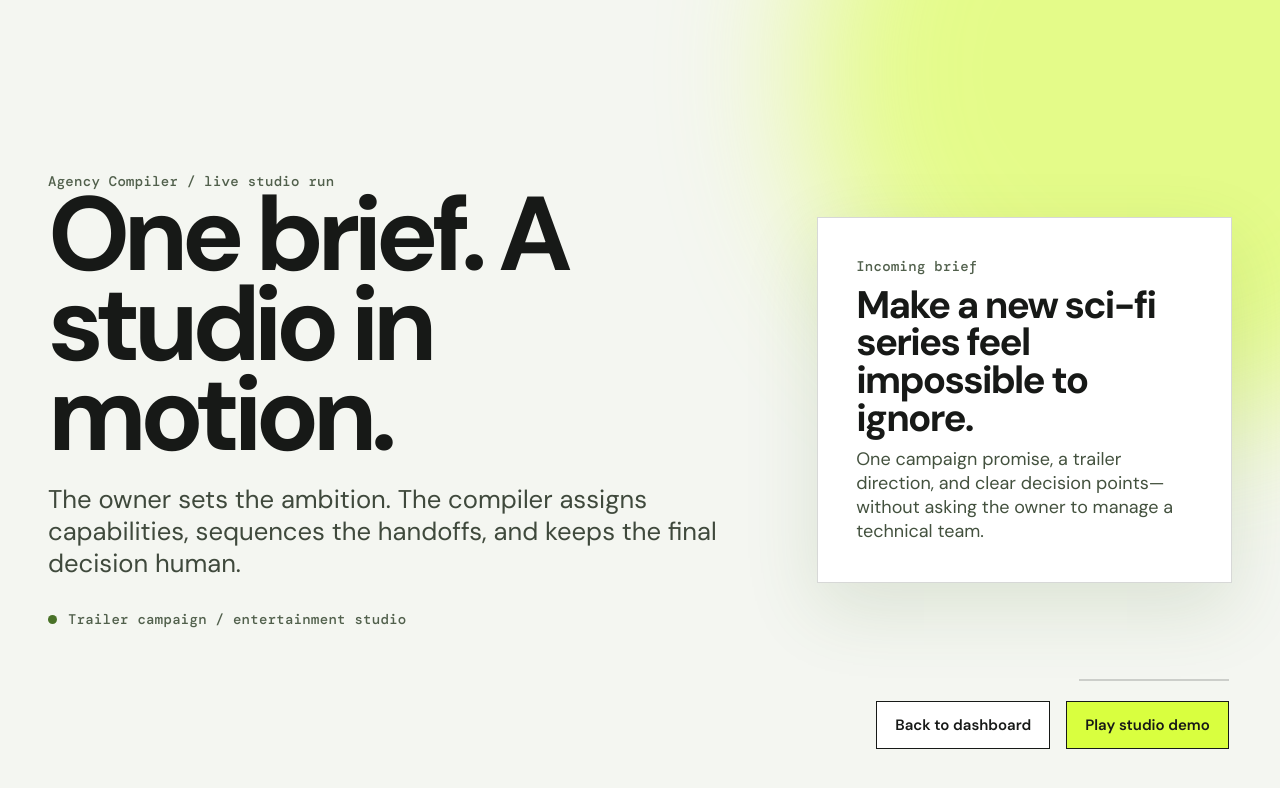
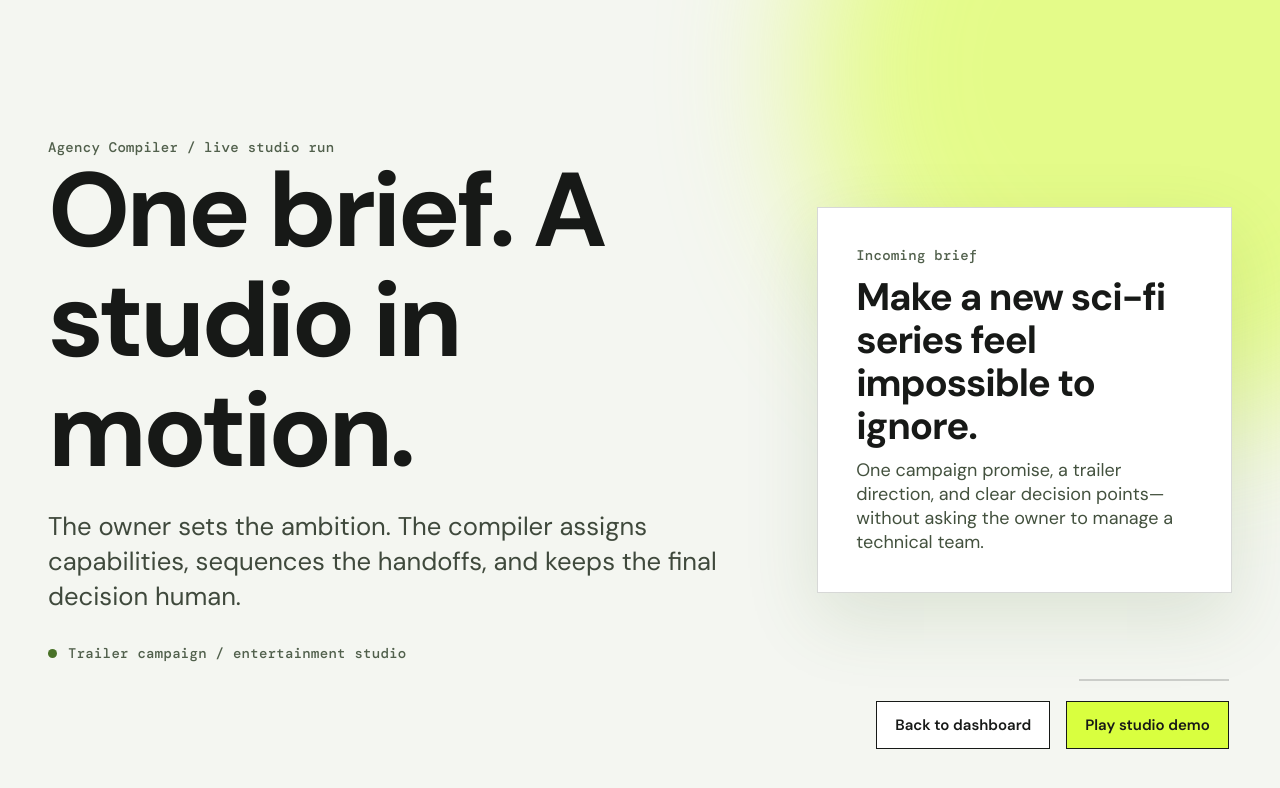
Before and after one commit to machinedigital-ai/agency-compiler-prototype, a website: page review-reel.html in a window 1280 px wide. Drawn offline with nearby package versions, Linux system fonts and the light colour scheme.

Commit message:
Improve studio demo typography

```diff
--- a/review-reel.html
+++ b/review-reel.html
@@ -18,10 +18,10 @@
       .scene-inner { position:relative; z-index:1; display:grid; grid-template-columns:minmax(0,1.25fr) minmax(260px,.75fr); width:min(1320px,calc(100% - 96px)); height:100%; margin:0 auto; padding:clamp(30px,5vw,80px) 0; gap:clamp(28px,6vw,90px); align-items:center; }
       .eyebrow,.detail,.step { margin:0; color:#51604c; font:500 14px "DM Mono",monospace; letter-spacing:.02em; }
       .step { display:flex; gap:11px; align-items:center; } .step::before { width:9px; height:9px; border-radius:50%; background:#497228; content:""; }
-      h1,h2,p { margin-top:0; } h1 { max-width:10ch; margin-bottom:24px; font-size:clamp(58px,8.2vw,140px); line-height:.86; letter-spacing:-.065em; } h2 { font-size:clamp(36px,4.6vw,74px); line-height:.92; letter-spacing:-.055em; }
-      .lead { max-width:42ch; margin-bottom:30px; color:#3f493c; font-size:clamp(19px,2vw,29px); line-height:1.25; }
+      h1,h2,p { margin-top:0; } h1 { max-width:10ch; margin-bottom:24px; font-size:clamp(58px,8.2vw,140px); line-height:1.05; letter-spacing:-.035em; } h2 { font-size:clamp(36px,4.6vw,74px); line-height:1.08; letter-spacing:-.035em; }
+      .lead { max-width:42ch; margin-bottom:30px; color:#3f493c; font-size:clamp(19px,2vw,29px); line-height:1.35; }
       .panel { padding:clamp(22px,3vw,42px); border:1px solid rgba(23,25,23,.17); background:#fff; box-shadow:0 26px 70px rgba(73,114,40,.14); }
-      .panel h3 { margin:12px 0 10px; font-size:clamp(25px,3vw,42px); line-height:.98; letter-spacing:-.045em; } .panel p:last-child { margin-bottom:0; color:#43513e; font-size:18px; }
+      .panel h2,.panel h3 { margin:12px 0 10px; font-size:clamp(25px,3vw,42px); line-height:1.12; letter-spacing:-.03em; } .panel p:last-child { margin-bottom:0; color:#43513e; font-size:18px; }
       .demo-controls { position:absolute; z-index:9; right:clamp(22px,4vw,62px); bottom:clamp(22px,4vw,52px); display:flex; align-items:center; gap:16px; }
       .demo-controls button,.demo-controls a { min-height:48px; padding:13px 18px; border:1px solid #171917; color:#171917; background:#d9ff3f; font:600 15px "DM Sans",sans-serif; text-decoration:none; cursor:pointer; }
       .demo-controls a { background:#fff; } .progress { position:absolute; z-index:9; right:clamp(22px,4vw,62px); bottom:calc(clamp(22px,4vw,52px) + 68px); width:150px; height:2px; background:rgba(23,25,23,.18); } .progress-fill { width:100%; height:100%; background:#497228; transform-origin:left center; }
@@ -37,7 +37,7 @@
   </head>
   <body>
     <div data-composition-id="studio-demo" data-start="0" data-duration="12" data-track-index="1" data-width="1920" data-height="1080">
-      <section id="scene-brief" class="scene" aria-label="Studio brief" data-layout-allow-overlap><div class="glow" data-layout-allow-overflow style="right:-18vw;top:-22vw"></div><div class="scene-inner"><div><p class="eyebrow">Agency Compiler / live studio run</p><h1>One brief. A studio in motion.</h1><p class="lead">The owner sets the ambition. The compiler assigns capabilities, sequences the handoffs, and keeps the final decision human.</p><p class="step">Trailer campaign / entertainment studio</p></div><aside class="panel"><p class="detail">Incoming brief</p><h3>Make a new sci-fi series feel impossible to ignore.</h3><p>One campaign promise, a trailer direction, and clear decision points—without asking the owner to manage a technical team.</p></aside></div></section>
+      <section id="scene-brief" class="scene" aria-label="Studio brief" data-layout-allow-overlap><div class="glow" data-layout-allow-overflow style="right:-18vw;top:-22vw"></div><div class="scene-inner"><div><p class="eyebrow">Agency Compiler / live studio run</p><h1>One brief. A studio in motion.</h1><p class="lead">The owner sets the ambition. The compiler assigns capabilities, sequences the handoffs, and keeps the final decision human.</p><p class="step">Trailer campaign / entertainment studio</p></div><aside class="panel"><p class="detail">Incoming brief</p><h2>Make a new sci-fi series feel impossible to ignore.</h2><p>One campaign promise, a trailer direction, and clear decision points—without asking the owner to manage a technical team.</p></aside></div></section>
       <section id="scene-pod" class="scene" aria-label="Capability pod" data-layout-allow-overlap><div class="glow" data-layout-allow-overflow style="left:-24vw;bottom:-32vw"></div><div class="connectors"><i></i><i></i><i></i></div><div class="scene-inner"><div><p class="eyebrow">Capability pod / assembled from the brief</p><h2>Each role has a job, not just a model.</h2><p class="lead">Capabilities can be performed by AI, a human, a tool, or a hybrid team. The studio plans the work before it starts it.</p></div><div class="role-grid"><article class="role"><b class="role-number">01</b><div><strong>Creative direction</strong><span>Choose the campaign promise and visual north star.</span></div></article><article class="role"><b class="role-number">02</b><div><strong>Narrative strategy</strong><span>Turn the promise into a trailer story arc.</span></div></article><article class="role"><b class="role-number">03</b><div><strong>Production coordination</strong><span>Sequence deliverables and surface dependencies.</span></div></article></div></div></section>
       <section id="scene-handoff" class="scene" aria-label="Coordinated handoffs" data-layout-allow-overlap><div class="glow" data-layout-allow-overflow style="right:-20vw;bottom:-29vw"></div><div class="scene-inner"><div><p class="eyebrow">Workflow / coordinated handoffs</p><h2>The studio passes context forward.</h2><p class="lead">Each output becomes structured input for the next capability. The owner sees what happened, what it cost, and what needs approval.</p></div><aside class="panel"><p class="detail">Today’s run / 00:01:42</p><div class="handoff-list"><div class="handoff"><time>00:00</time><div><strong>Brief interpreted</strong><span>Project archetype: trailer campaign</span></div><b>READY</b></div><div class="handoff"><time>00:18</time><div><strong>Promise selected</strong><span>Creative direction prepared</span></div><b>HANDOFF</b></div><div class="handoff"><time>00:43</time><div><strong>Workflow prepared</strong><span>Deliverables and gates sequenced</span></div><b>READY</b></div><div class="handoff"><time>01:42</time><div><strong>Owner decision surfaced</strong><span>Nothing publishes automatically</span></div><b>REVIEW</b></div></div></aside></div></section>
       <section id="scene-owner" class="scene approval" aria-label="Owner approval" data-layout-allow-overlap><div class="scene-inner"><div><p class="eyebrow">Owner control / final gate</p><h2>The studio does the work. You direct the outcome.</h2><p class="lead">Approve, request a revision, or reassign a capability. The agent team stays observable and the work stays inside your control.</p></div><aside class="panel owner-card"><p class="detail">Approval gate / required</p><div class="approval-mark">✓</div><h3>Campaign direction ready for owner review.</h3><p>The next workflow stage begins only after an explicit decision.</p></aside></div></section>
```
